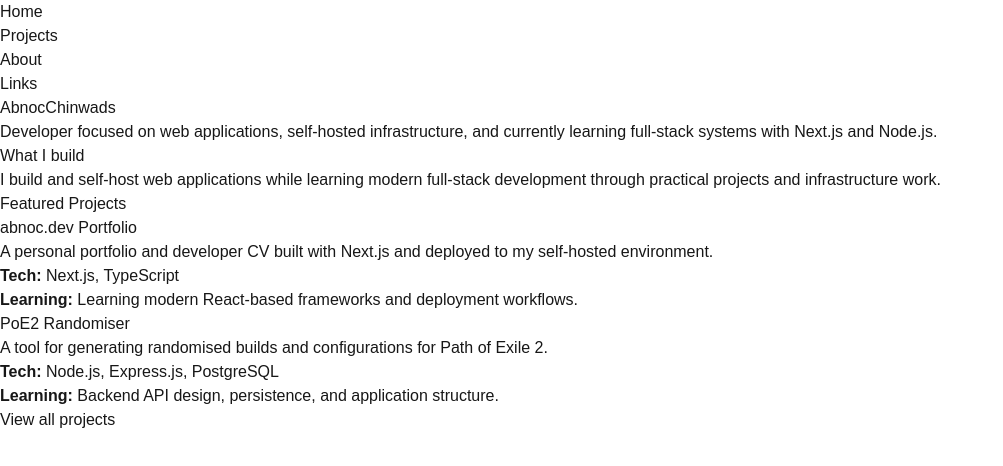
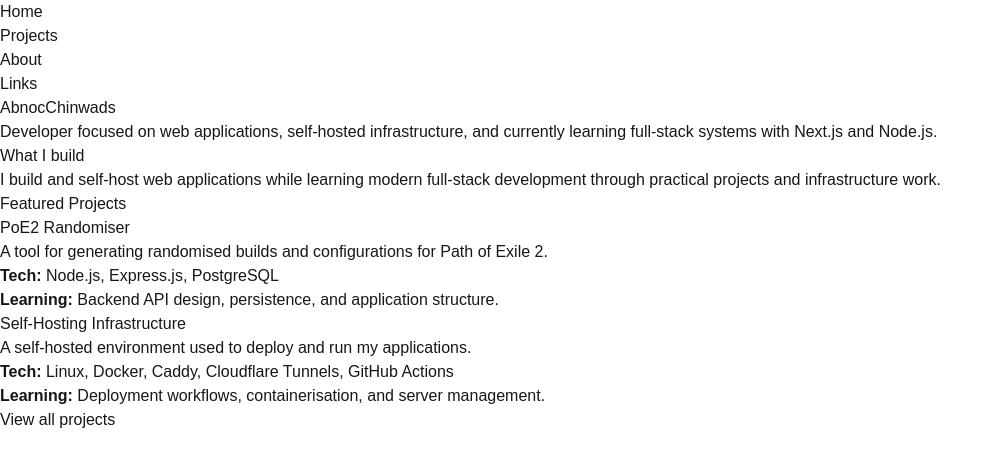
Before and after one commit to AbnocChinwads/abnoc-dev, a Next.js app: page / in a window 1280 px wide. Shown: the top 466 px of the page, without its empty margins (0-1003 px from the left). Built offline with nearby package versions, Linux system fonts and the light colour scheme.

Commit message:
Update project featured status and filter featured projects for Home page

```diff
--- a/src/app/data/projects.ts
+++ b/src/app/data/projects.ts
@@ -4,7 +4,7 @@ export const projects = [
         description: "A personal portfolio and developer CV built with Next.js and deployed to my self-hosted environment.",
         tech: "Next.js, TypeScript",
         learning: "Learning modern React-based frameworks and deployment workflows.",
-        featured: true,
+        featured: false,
     },
     {
         title: "PoE2 Randomiser",
@@ -25,6 +25,6 @@ export const projects = [
         description: "A self-hosted environment used to deploy and run my applications.",
         tech: "Linux, Docker, Caddy, Cloudflare Tunnels, GitHub Actions",
         learning: "Deployment workflows, containerisation, and server management.",
-        featured: false,
+        featured: true,
     },
 ];
--- a/src/app/page.tsx
+++ b/src/app/page.tsx
@@ -3,6 +3,8 @@ import ProjectCard from "./components/ProjectCard";
 import { projects } from "./data/projects";
 
 export default function Home() {
+  const featuredProjects = projects.filter((p) => p.featured);
+
   return (
     <main>
       {/* HERO */}
@@ -29,7 +31,7 @@ export default function Home() {
       <section>
         <h3>Featured Projects</h3>
 
-        {projects.slice(0, 2).map((project) => (
+        {featuredProjects.map((project) => (
           <ProjectCard
             key={project.title}
             title={project.title}
```
